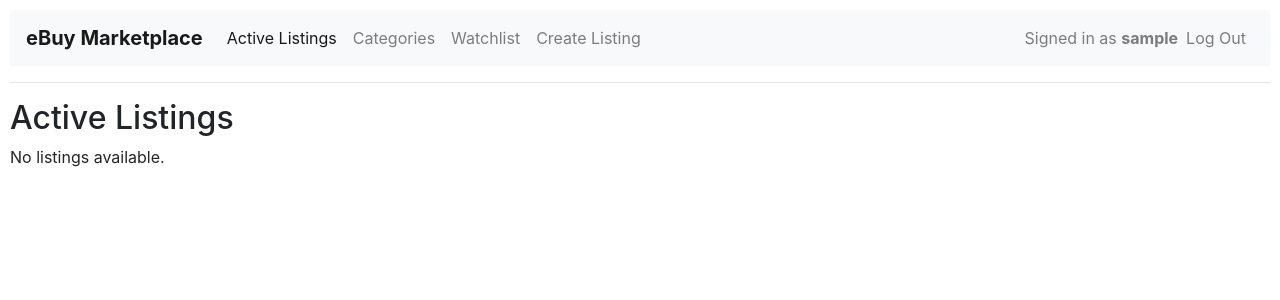
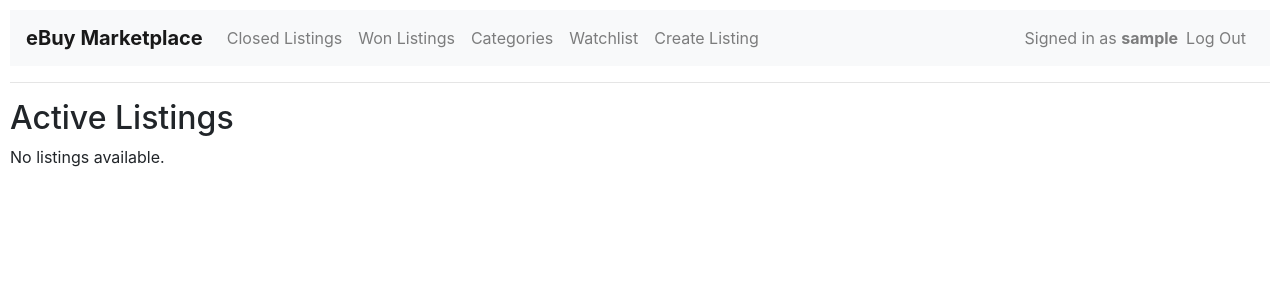
Before and after one commit to SebastianHpe/commerce, a Django app: page / in a window 1280 px wide. Shown: the top 300 px of the page. Run offline with Django 3.2, Linux system fonts and the light colour scheme; the visitor is signed in with stand-in values (Sample User, id 1); data that the repository does not hold is empty; some libraries are stand-ins or nearby versions.

Commit message:
feat: Add closed and won listings views

```diff
--- a/auctions/templates/auctions/index.html
+++ b/auctions/templates/auctions/index.html
@@ -2,7 +2,7 @@
 {% load static %}
 
 {% block body %}
-    <h2>Active Listings</h2>
+    <h2>{{ title }}</h2>
 
         {% for listing in listings %}
             <div class="card mb-4" style="max-width: 1200px;">
--- a/auctions/templates/auctions/layout.html
+++ b/auctions/templates/auctions/layout.html
@@ -16,8 +16,9 @@
 
             <div class="collapse navbar-collapse" id="navbarNavAltMarkup">
                 <div class="navbar-nav">
-                    <a class="nav-item nav-link active" href="{% url 'index' %}">Active Listings <span class="sr-only">(current)</span></a>
                     {% if user.is_authenticated %}
+                    <a class="nav-item nav-link" href="{% url 'closed_listings' %}">Closed Listings</a>
+                    <a class="nav-item nav-link" href="{% url 'won_listings' %}">Won Listings</a>
                     <a class="nav-item nav-link" href="{% url 'categories' %}">Categories</a>
                     <a class="nav-item nav-link" href="{% url 'watchlist' %}">Watchlist</a>
                     <a class="nav-item nav-link" href="{% url 'create' %}">Create Listing</a>
--- a/auctions/urls.py
+++ b/auctions/urls.py
@@ -4,6 +4,8 @@ from . import views
 
 urlpatterns = [
     path("", views.index, name="index"),
+    path("closed/", views.closed_listings, name="closed_listings"),
+    path("won/", views.won_listings, name="won_listings"),
     path("login/", views.login_view, name="login"),
     path("logout/", views.logout_view, name="logout"),
     path("register/", views.register, name="register"),
--- a/auctions/views.py
+++ b/auctions/views.py
@@ -11,8 +11,24 @@ from .models import User, Listing
 
 
 def index(request):
-    return render(request, "auctions/index.html", {"listings": Listing.objects.filter(status=Listing.Status.ACTIVE)})
+    return render(request, "auctions/index.html", {
+        "listings": Listing.objects.filter(status=Listing.Status.ACTIVE),
+        "title": "Active Listings",
+        })
 
+@login_required
+def closed_listings(request):
+    return render(request, "auctions/index.html", {
+        "listings": Listing.objects.filter(status=Listing.Status.CLOSED).filter(author=request.user),
+        "title": "My Closed Listings",
+        })
+
+@login_required
+def won_listings(request):
+    return render(request, "auctions/index.html", {
+        "listings": Listing.objects.filter(status=Listing.Status.CLOSED).filter(winner=request.user),
+        "title": "My Won Listings",
+        })
 
 def login_view(request):
     if request.method == "POST":
```
